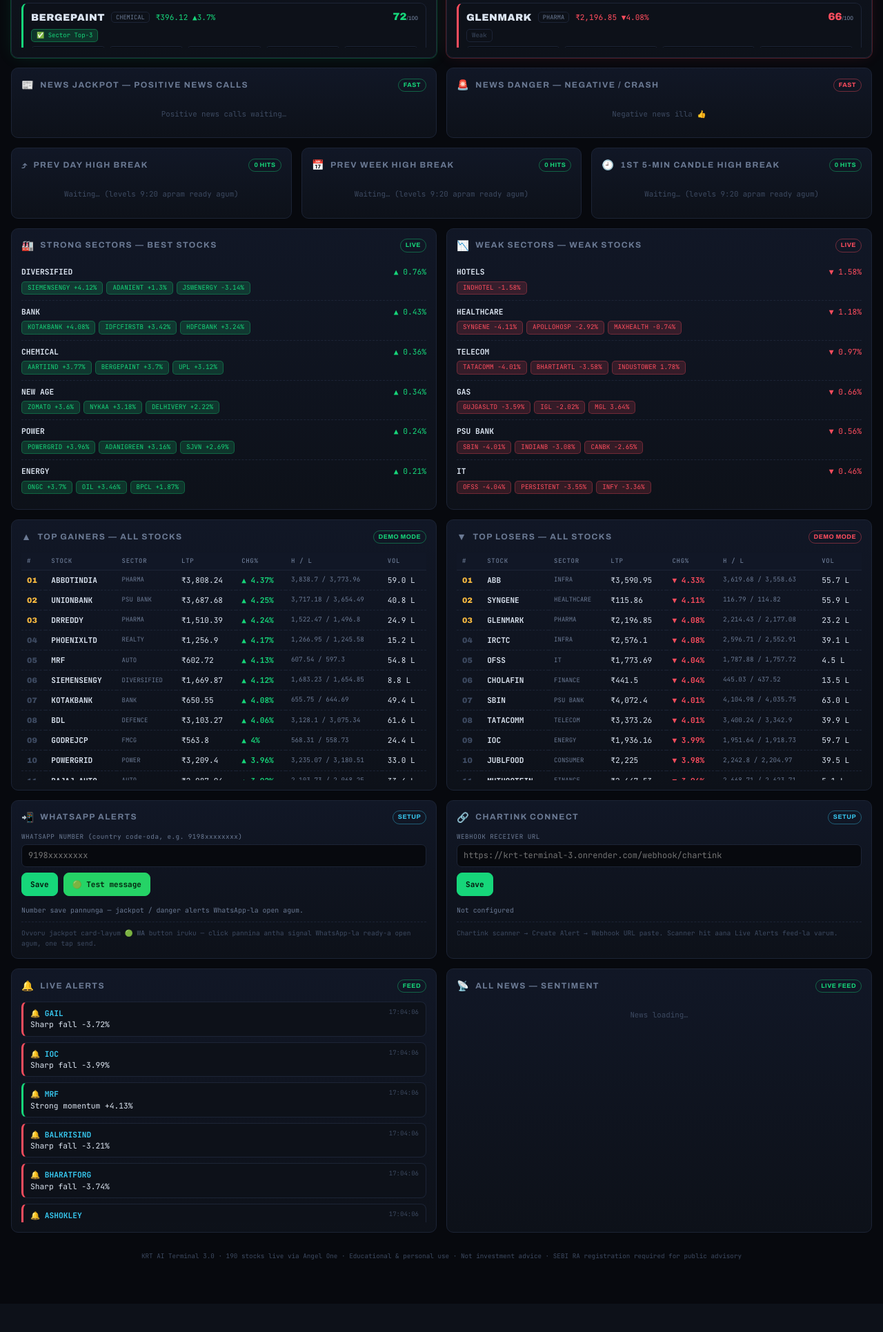
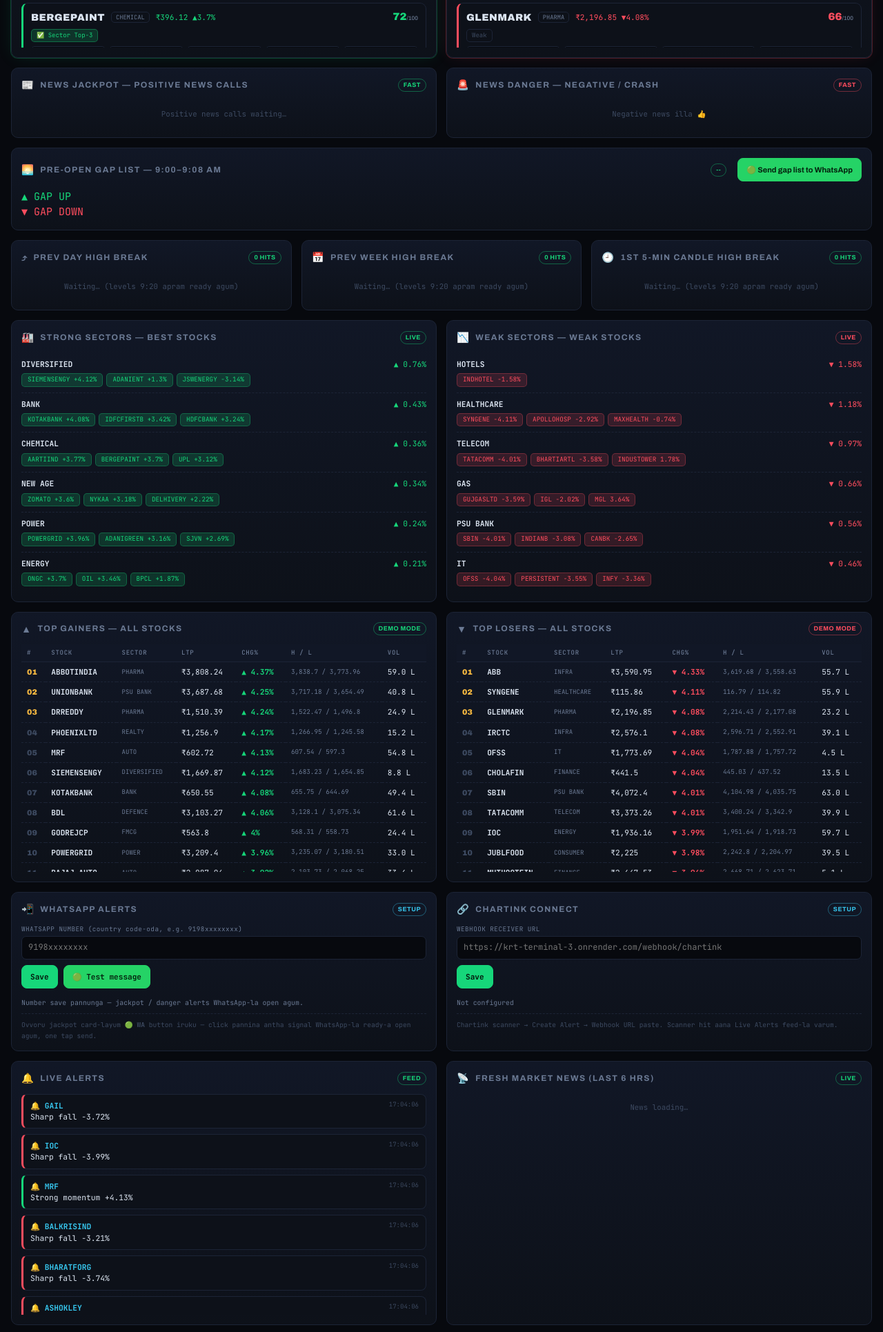
Before and after one commit to affiliatemaster0987-del/krt-terminal-3, a Flask app: page / in a window 1280 px wide. Shown: the part 539-2470 px from the top of the page at 69% size. Before the commit the page ends 2365 px from the top, so only its background shows below. Run offline with Flask 3, Linux system fonts and the light colour scheme; data that the repository does not hold is empty.

Commit message:
Update index.html

```diff
--- a/templates/index.html
+++ b/templates/index.html
@@ -59,6 +59,16 @@
   <div class="card w6">
     <h2><span class="ic">🚨</span> NEWS DANGER — Negative / Crash <span class="tag bearTag">FAST</span></h2>
     <div class="feed" id="newsDanger" style="max-height:300px"></div>
+  </div>
+
+  <!-- ══ PRE-OPEN GAP ══ -->
+  <div class="card w12">
+    <h2><span class="ic">🌅</span> PRE-OPEN GAP LIST — 9:00–9:08 AM <span class="tag live" id="poTag">--</span>
+      <button class="btn wa" id="poSend" style="margin-left:8px">🟢 Send gap list to WhatsApp</button></h2>
+    <div class="po-wrap">
+      <div class="po-col"><div class="po-head up">▲ GAP UP</div><div id="gapUp"></div></div>
+      <div class="po-col"><div class="po-head dn">▼ GAP DOWN</div><div id="gapDown"></div></div>
+    </div>
   </div>
 
   <!-- ══ BREAKOUT LISTS ══ -->
@@ -137,7 +147,7 @@
     <div class="feed" id="alertFeed" style="max-height:320px"></div>
   </div>
   <div class="card w6">
-    <h2><span class="ic">📡</span> All News — Sentiment <span class="tag live">LIVE FEED</span></h2>
+    <h2><span class="ic">📡</span> Fresh Market News (last 6 hrs) <span class="tag live">LIVE</span></h2>
     <div class="feed" id="newsList" style="max-height:320px"></div>
   </div>
 
```
